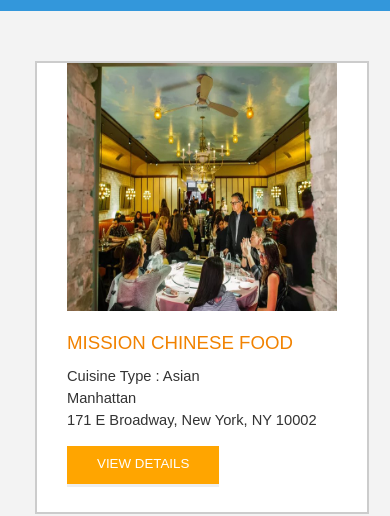
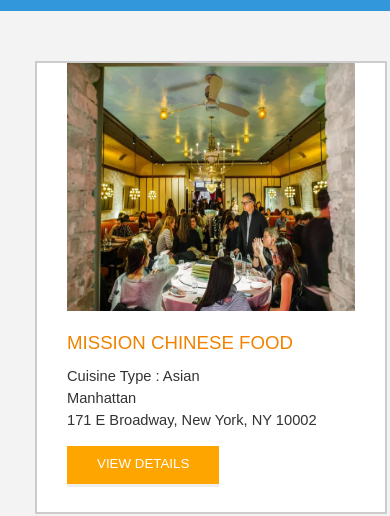
Before and after one commit to sangumee/Udacity-Restaurant-Reviews-App, a plain HTML site: page index.html in a window 390 px wide. Shown: the part 609-1125 px from the top of the page. Drawn offline with nearby package versions, Linux system fonts and the light colour scheme.

Commit message:
styles.css Fix
styles.css Fix
Fix mobile view about restaurants list li size to 80%

```diff
--- a/css/styles.css
+++ b/css/styles.css
@@ -134,7 +134,7 @@ nav h1 a {
   width: 100%;
   height: 80px;
   padding-top: 10px;
-  background-color: #3397DB;
+  background-color: #333;
   align-items: center;
 }
 
@@ -296,6 +296,19 @@ nav h1 a {
     border-top: 1px solid #fff;
     padding: 20px 0px 30px;
     width: 100%;
+  }
+
+  #restaurants-list li {
+    /* Fixed! List the Items Side By Side */
+    display: inline-block;
+    background-color: #fff;
+    border: 2px solid #ccc;
+    font-family: Arial, sans-serif;
+    margin: 20px;
+    min-height: 380px;
+    padding: 0 30px 25px;
+    text-align: left;
+    width: 80%;
   }
 
   #reviews-container {
```
